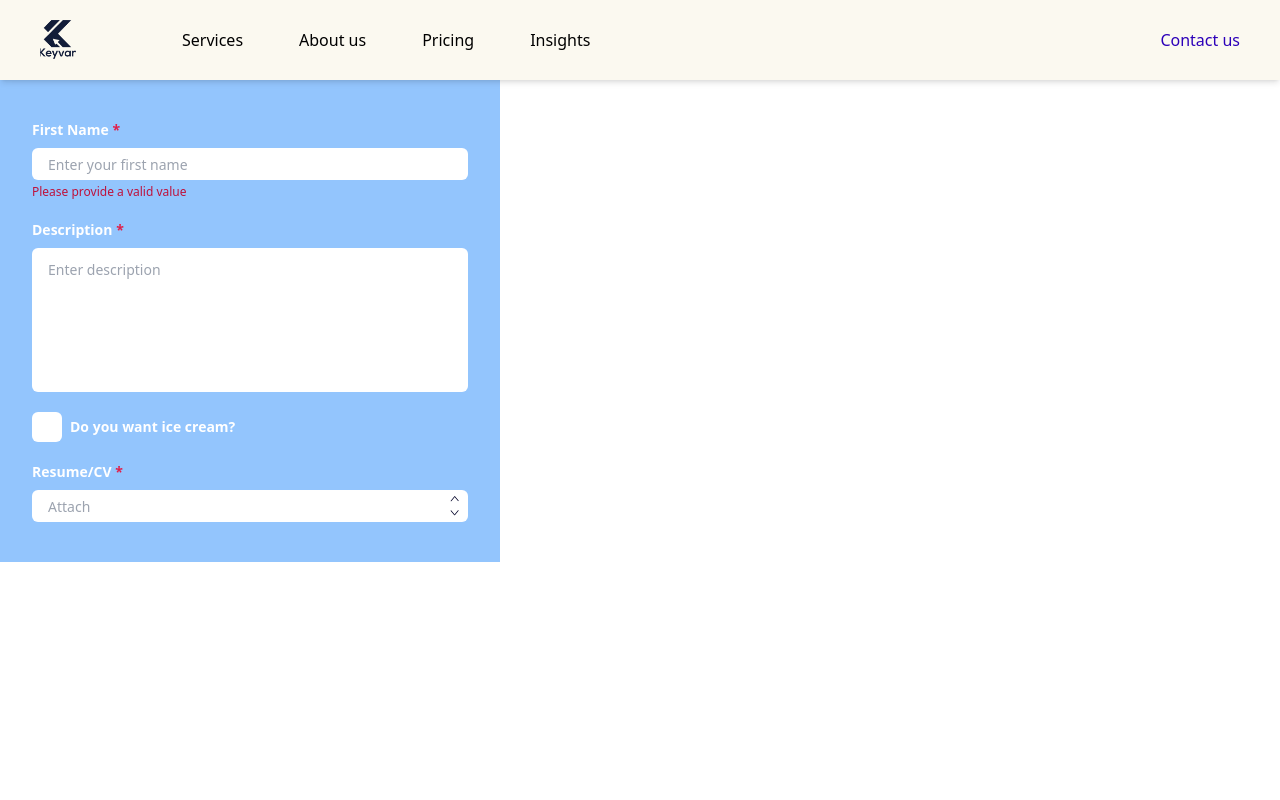
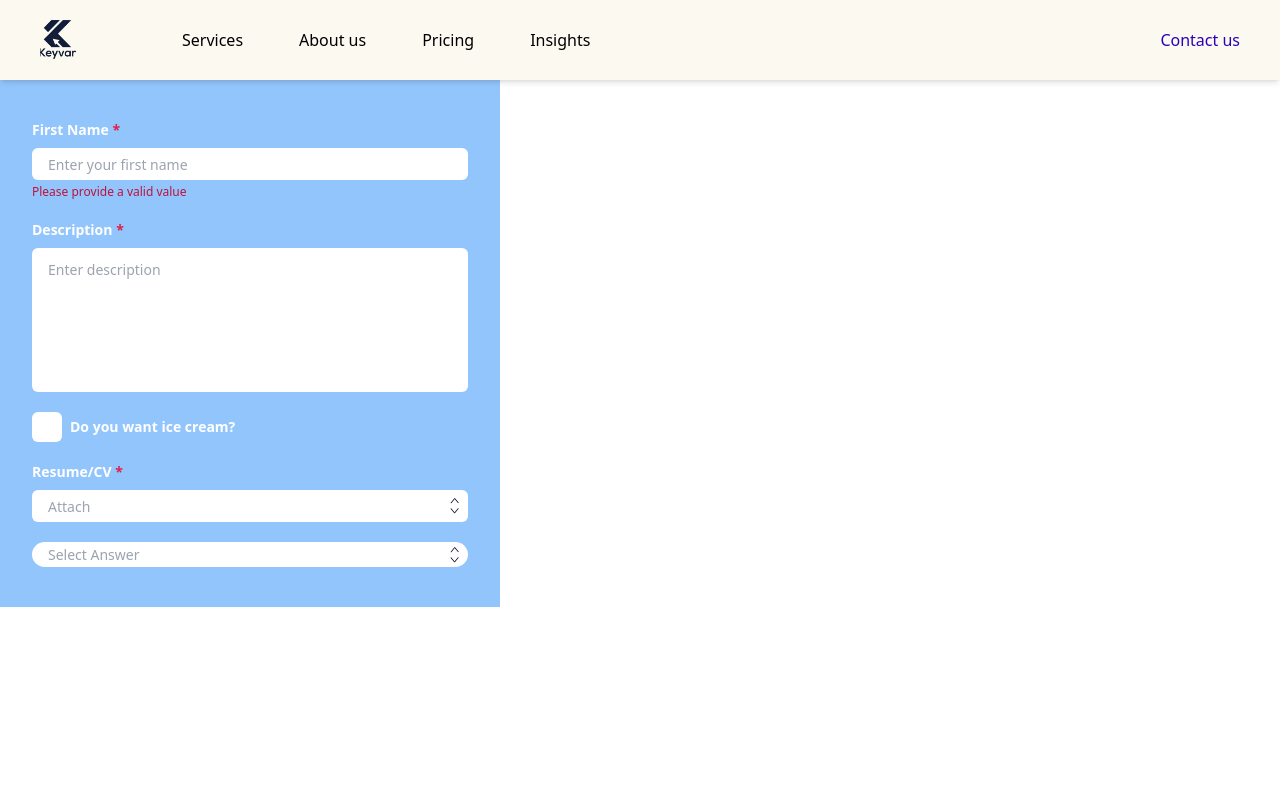
Before and after one commit to Perebonilado/keyvar-client, a Next.js app: page /careers/apply in a window 1280 px wide. Shown: the top 800 px of the page. Built offline with nearby package versions, Linux system fonts and the light colour scheme.

Commit message:
all inputs done

```diff
--- /dev/null
+++ b/@shared/ui-components/Input/DropDown.tsx
@@ -0,0 +1,56 @@
+import ScrollableIcon from "@/icons/ScrollableIcon";
+import React, { ElementRef, FC, useRef, useState } from "react";
+import DropDownItem from "./DropDownItem";
+import useClickOutside from "@/hooks/useClickOutside";
+
+interface Props extends React.InputHTMLAttributes<HTMLInputElement> {
+  options: { label: string; value: string }[];
+  handleSelect?: ({ label, value }: { label: string; value: string }) => void;
+  placeholder: string;
+}
+
+const DropDown: FC<Props> = ({ options, handleSelect, ...props }) => {
+  const [isOptionsOpen, setOptionsOpen] = useState(false);
+  const dropDownRef = useClickOutside<ElementRef<"div">>(() => {
+    setOptionsOpen(false);
+  });
+  const mirrorInputRef = useRef<ElementRef<"input">>(null);
+  const mainInputRef = useRef<ElementRef<"input">>(null);
+
+  return (
+    <div className="w-full relative" ref={dropDownRef}>
+      <input
+        ref={mirrorInputRef}
+        className="w-full rounded-full h-[25px] p-0 px-4 outline-none cursor-pointer text-sm"
+        onClick={() => setOptionsOpen(true)}
+        placeholder={props.placeholder}
+        readOnly
+      />
+      <input className="hidden" ref={mainInputRef} {...props} />
+      <ScrollableIcon className="absolute right-2 top-1/2 -translate-y-1/2" />
+      {isOptionsOpen && (
+        <div className="w-full absolute left-0 top-[calc(100%+5px)] px-4 bg-white rounded-md cursor-pointer shadow-md">
+          {options.map((opt, idx) => (
+            <DropDownItem
+              {...opt}
+              onSelect={(val) => {
+                handleSelect && handleSelect(val);
+                setOptionsOpen(false);
+                if (mirrorInputRef.current) {
+                  mirrorInputRef.current.value = val.label;
+                }
+
+                if (mainInputRef.current) {
+                  mainInputRef.current.value = val.value;
+                }
+              }}
+              key={idx}
+            />
+          ))}
+        </div>
+      )}
+    </div>
+  );
+};
+
+export default DropDown;
--- /dev/null
+++ b/@shared/ui-components/Input/DropDownItem.tsx
@@ -0,0 +1,21 @@
+import React, { FC } from "react";
+
+interface Props {
+  value: string;
+  label: string;
+  onSelect: ({ label, value }: { label: string; value: string }) => void;
+}
+
+const DropDownItem: FC<Props> = ({ value, label, onSelect }) => {
+  return (
+    <div
+      role="option"
+      onClick={() => onSelect({ value, label })}
+      className="py-3 border-b text-sm border-b-gray-300 text-black w-full bg-white last:border-none"
+    >
+      <p>{label}</p>
+    </div>
+  );
+};
+
+export default DropDownItem;
--- /dev/null
+++ b/hooks/useClickOutside.tsx
@@ -0,0 +1,17 @@
+import { useRef, useEffect } from "react";
+
+const useClickOutside = <T extends HTMLElement>(callback: () => void) => {
+  const ref = useRef<T | null>(null);
+
+  useEffect(() => {
+    window.addEventListener("mousedown", (e) => {
+      if (ref.current && !ref.current.contains(e.target as Node)) {
+        callback();
+      }
+    });
+  }, []);
+
+  return ref;
+};
+
+export default useClickOutside;
--- a/icons/ScrollableIcon.tsx
+++ b/icons/ScrollableIcon.tsx
@@ -4,7 +4,7 @@ import ChevronDown from "./ChevronDown";
 
 const ScrollableIcon: FC<HTMLAttributes<HTMLSpanElement>> = ({ ...props }) => {
   return (
-    <span className={`flex flex-col gap-2 w-fit ${props.className}`}>
+    <span className={`flex flex-col gap-1 w-fit ${props.className}`}>
       <ChevronUp />
       <ChevronDown />
     </span>
--- a/pages/careers/apply.tsx
+++ b/pages/careers/apply.tsx
@@ -1,6 +1,7 @@
 import AppHead from "@/@shared/components/AppHead";
 import AppLayout from "@/@shared/layout/AppLayout";
 import Checkbox from "@/@shared/ui-components/Input/Checkbox/Checkbox";
+import DropDown from "@/@shared/ui-components/Input/DropDown";
 import FileAttachmentInput from "@/@shared/ui-components/Input/FileAttachmentInput";
 import TextArea from "@/@shared/ui-components/Input/TextArea";
 import TextField from "@/@shared/ui-components/Input/TextField";
@@ -8,6 +9,10 @@ import React, { FC, useState } from "react";
 
 const JobApplication: FC = () => {
   const [file, setFile] = useState<File | null>(null);
+  const dropDownOptions = [
+    { label: "Yes", value: "1" },
+    { label: "No", value: "0" },
+  ];
   return (
     <>
       <AppHead title="Job Application" />
@@ -38,6 +43,12 @@ const JobApplication: FC = () => {
             label="Resume/CV"
             isRequired
           />
+
+          <DropDown
+            options={dropDownOptions}
+            placeholder="Select Answer"
+            onChange={(val)=>{console.log(val)}}
+          />
         </div>
       </AppLayout>
     </>
```
